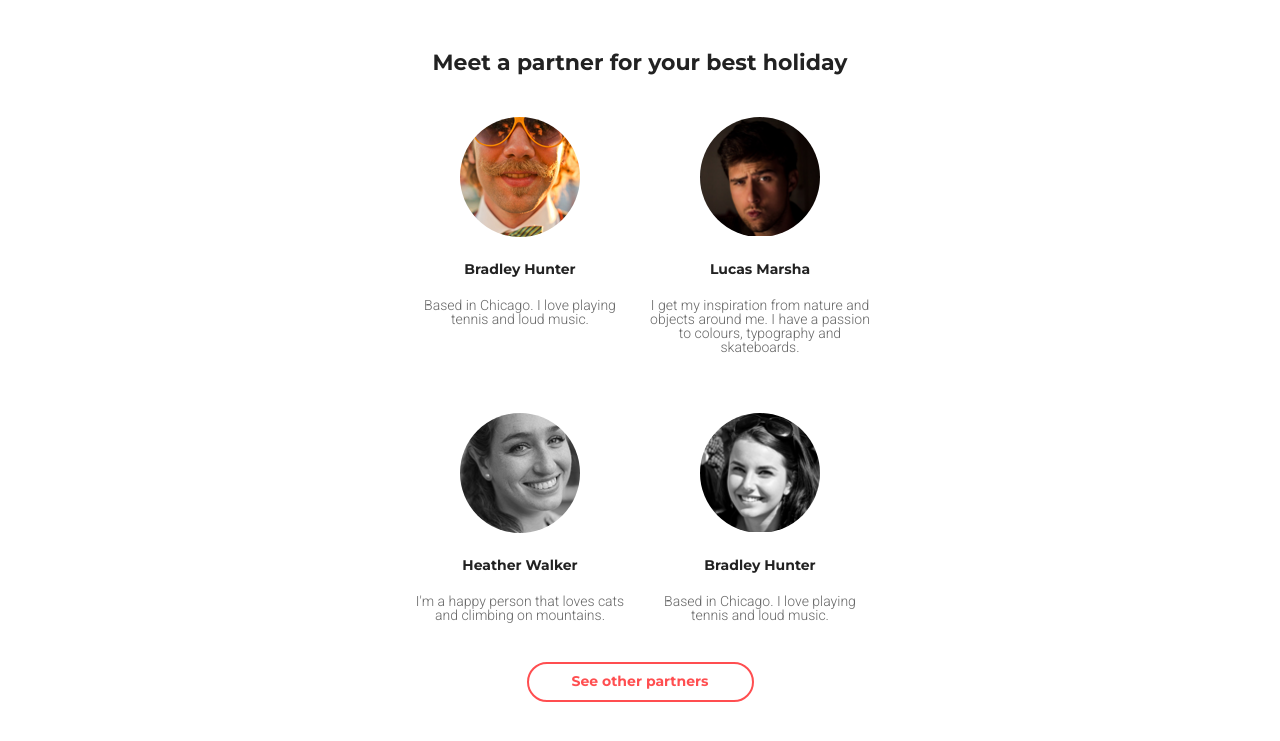
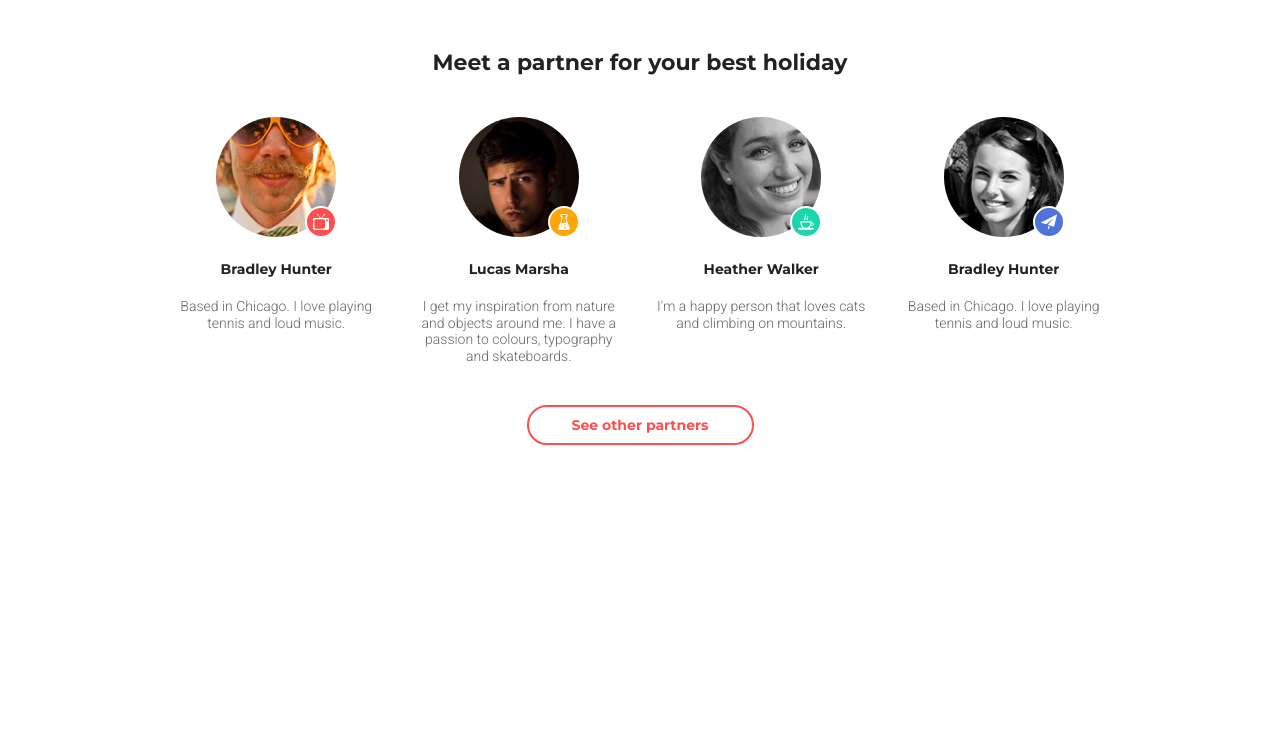
Before and after one commit to WerewolfDevLearn/goit-markup-hw-07_old, a plain HTML site: page index.html in a window 1280 px wide. Shown: the part 741-1482 px from the top of the page. After the commit the page ends 1244 px from the top, so only its background shows below. Drawn offline with Linux system fonts and the light colour scheme.

Commit message:
finish dsktop

```diff
--- a/css/style.css
+++ b/css/style.css
@@ -22,7 +22,7 @@ html {
 *::before {
   box-sizing: inherit;
 }
-img {
+img,use {
   width: 100%;
   height: auto;
   display: block;
@@ -167,8 +167,8 @@ button.sign-up:focus {
   display: flex;
   flex-direction: column;
   align-items: center;
-  position: relative;
   margin-bottom: 30px;
+
 }
 .name {
   font-family: var(--main-font);
@@ -183,10 +183,12 @@ button.sign-up:focus {
   font-size: var(--main-font-size);
   color: var(--second-site-font-color);
   font-weight: 300;
+  line-height: 1.2;
   text-align: center;
   max-width: 220px;
+
 }
-.partner-link {
+.partner-photo{
   display: block;
   width: 122px;
   height: 122px;
@@ -194,6 +196,51 @@ button.sign-up:focus {
   border-radius: 66px;
   overflow: hidden;
 }
+.partner-link {
+  position: relative;
+}
+.partner-icon{
+  position: absolute;
+  display: flex;
+  justify-content: center;
+  align-items: center;
+  width: 32px;
+  height: 32px;
+  border: 2px solid var(--hero-font-color);
+  border-radius: 16px;
+  bottom: 0;
+  right: 0;
+  }
+
+  .partner-icon-svg{
+    display: block;
+    width: 16px;
+    height: 16px;
+    position: absolute;
+    /* top: 50%;
+    left: 50%;
+    transform: translate(-50%,-50%); */
+    transition: transform;
+    transition-duration: 250ms;
+    transition-timing-function:linear ;
+  }
+  .red{
+    background-color:#ff4e50 ;
+  }
+  .cayn{
+    background-color: #1cd7ad;
+  }
+  .dark-yellow{
+    background-color: #FFA507;
+  }
+  .violet{
+    background-color: #4E73DB;
+  }
+  .partner:hover .partner-icon-svg,
+  .partner:focus .partner-icon-svg{
+    transform: scale(1.25);
+  }
+
 @media screen and (min-width: 768px) {
   .hero-header-background {
     background-image: linear-gradient(to bottom, rgba(0, 0, 0, 0.5), rgba(0, 0, 0, 0.5)), url(../images/tablet_h_photo.png);
@@ -207,7 +254,7 @@ button.sign-up:focus {
     margin-right: auto;
   }
 
-  }
+
   .logo {
     margin-right: auto;
   }
@@ -259,10 +306,41 @@ button.sign-up:focus {
   .partner {
     margin-right: 20px;
     margin-bottom: 58px;
+    width: 220px;
   }
 }
-@media screen and (min-width: 960px){
+@media screen and (min-width: 940px){
   .hero-header-background{
-background-image: linear-gradient(to bottom, rgba(0, 0, 0, 0.5), rgba(0, 0, 0, 0.5)), url(../images/desktop_h_photo.png);
+   background-image: linear-gradient(to bottom, rgba(0, 0, 0, 0.5), rgba(0, 0, 0, 0.5)), url(../images/desktop_h_photo.png);
+   background-repeat: no-repeat;
+   background-size: cover;
+   background-position: center;
+  }
+  .container {
+    max-width: 940px;
+    margin-left: auto;
+    margin-right: auto;
+    padding-left: 0px;
+    padding-right: 0px;
+  }
+
+  .partner-list {
+    display: flex;
+    flex-wrap: nowrap;
+    justify-content: center;
+    margin-left: 0;
+    margin-right: 0;
+    margin-bottom: 40px;
+    max-width: 940px;
+  }
+  .partner {
+    margin-right: 30px;
+    margin-bottom: 0px;
+  }
+  .partner:nth-child(2n) {
+    margin-right: 30px;
+  }
+  .partner:last-child{
+    margin-right: 0px;
   }
 }
--- a/index.html
+++ b/index.html
@@ -38,7 +38,11 @@
           <li class="partner">
             <a href="" class="partner-link">
               <img src="./images/partners/partner01.png" alt="Bradley Hunter" width="120" class="partner-photo" />
-              <div class="partner-icon"></div>
+              <div class="partner-icon red">
+                <svg class="partner-icon-svg">
+                  <use href="./images/icones-svg/opticons/tv-icon.svg#tvicon"></use>
+                </svg>
+              </div>
             </a>
             <h3 class="name">Bradley Hunter</h3>
             <p class="about-me">
@@ -48,7 +52,11 @@
           <li class="partner">
             <a href="" class="partner-link">
               <img src="./images/partners/partner03.png" alt="Lucas Marsha" width="120" class="partner-photo" />
-              <div class="partner-icon"></div>
+              <div class="partner-icon dark-yellow">
+                <svg class="partner-icon-svg">
+                   <use href="./images/icones-svg/opticons/bottle-icon.svg#bottle"></use>
+                 </svg>
+              </div>
             </a>
             <h3 class="name">Lucas Marsha</h3>
             <p class="about-me">
@@ -58,7 +66,11 @@
           <li class="partner">
             <a href="" class="partner-link">
               <img src="./images/partners/partner02.png" alt="Heather Walker" width="120" class="partner-photo" />
-              <div class="partner-icon"></div>
+              <div class="partner-icon cayn">
+                <svg class="partner-icon-svg">
+                   <use href="./images/icones-svg/opticons/cup-icon.svg#cup"></use>
+                 </svg>
+              </div>
             </a>
             <h3 class="name">Heather Walker</h3>
             <p class="about-me">
@@ -66,9 +78,13 @@
             </p>
           </li>
           <li class="partner">
-            <a href="" class="partner-link">
+            <a href="" class="partner-link ">
               <img src="./images/partners/partner04.png" alt="Bradley Hunter" width="120" class="partner-photo" />
-              <div class="partner-icon"></div>
+              <div class="partner-icon violet">
+                <svg class="partner-icon-svg">
+                   <use href="./images/icones-svg/opticons/paper-plane-icon.svg#paper-palne"></use>
+                 </svg>
+              </div>
             </a>
             <h3 class="name">Bradley Hunter</h3>
             <p class="about-me">
```
Also changed, not shown: images/icones-svg/bottle.svg (deleted), images/icones-svg/cup.svg (deleted), images/icones-svg/opticons/bottle-icon.svg (added), images/icones-svg/opticons/cup-icon.svg (added), images/icones-svg/opticons/paper-plane-icon.svg (added), images/icones-svg/opticons/tv-icon.svg (added), images/icones-svg/paper-plane.svg (deleted), images/icones-svg/svg/bottle-icon.svg (added), images/icones-svg/svg/cup-icon.svg (added), images/icones-svg/svg/paper-plane-icon.svg (added), images/icones-svg/svg/tv-icon.svg (added), images/icones-svg/tv.svg (deleted).
